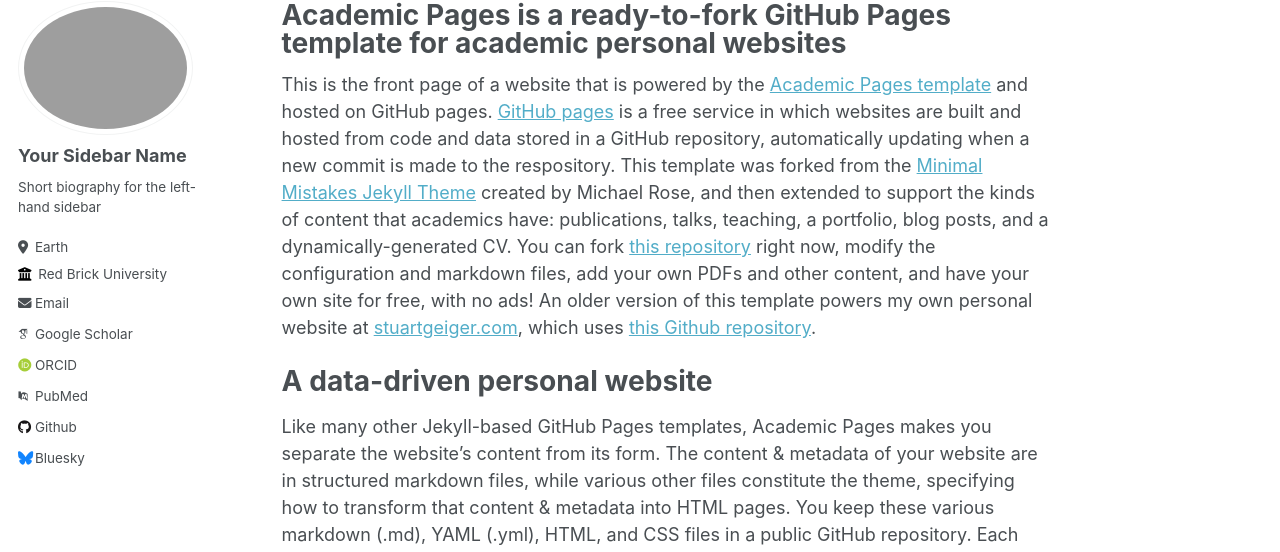
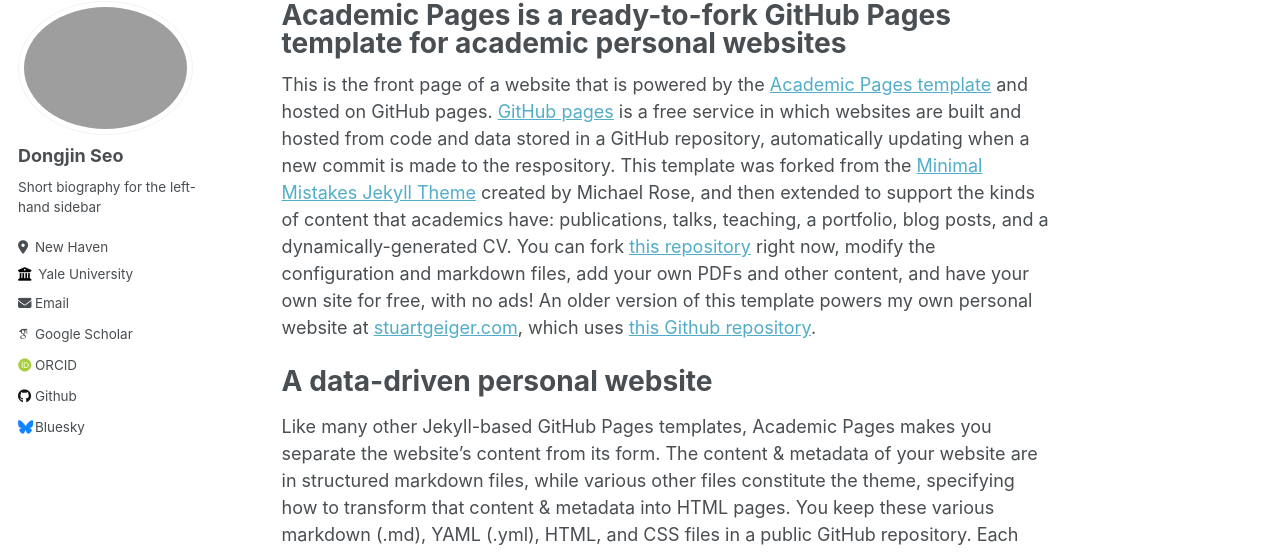
Before and after one commit to DongjinSeoAP/DongjinSeoAP.github.io, a Jekyll site: the page built from _pages/about.md, in a window 1280 px wide. Shown: the part 105-657 px from the top of the page. Built offline with Jekyll 4.4.1, drawn with Linux system fonts in a browser that asks for light colours; some web fonts are replaced.

Commit message:
Update _config.yml

```diff
--- a/_config.yml
+++ b/_config.yml
@@ -22,28 +22,28 @@ repository               : "DongjinSeoAP.github.io"
 author:
   # Biographic information
   avatar           : "profile.jpeg"
-  name             : "Your Sidebar Name"
+  name             : "Dongjin Seo"
   pronouns         : # example: "she/her"
   bio              : "Short biography for the left-hand sidebar"
-  location         : "Earth"
-  employer         : "Red Brick University"
+  location         : "New Haven"
+  employer         : "Yale University"
   uri              : # URL
-  email            : "none@example.org"
+  email            : "dongjin.seo@yale.edu"
 
   # Academic websites
   arxiv            : # URL - Update with the correct link to your profile
-  googlescholar    : "https://scholar.google.com/citations?user=PS_CX0AAAAAJ"
-  impactstory      : # URL
-  orcid            : "http://orcid.org/yourorcidurl"
-  semantic         : # URL
-  pubmed           : "https://www.ncbi.nlm.nih.gov/pubmed/?term=john+snow"
-  researchgate     : # URL
+  googlescholar    : "https://scholar.google.com/citations?user=EZx8Vz8AAAAJ&hl=en&authuser=1"
+  #impactstory      : # URL
+  orcid            : "https://orcid.org/0000-0001-7002-273X"
+  #semantic         : # URL
+  #pubmed           : "https://www.ncbi.nlm.nih.gov/pubmed/?term=john+snow"
+  #researchgate     : # URL
 
   # Repositories and software development
   bitbucket        : # Username - Update with your username on the site
   codepen          : # Username
   dribbble         : # Username
-  github           : "academicpages"
+  github           : "https://github.com/dongjin-seo2020/"
   kaggle           : # Username
   stackoverflow    : # User number or user number and name (i.e., use "1" or "1/jeff-atwood")
 
```
